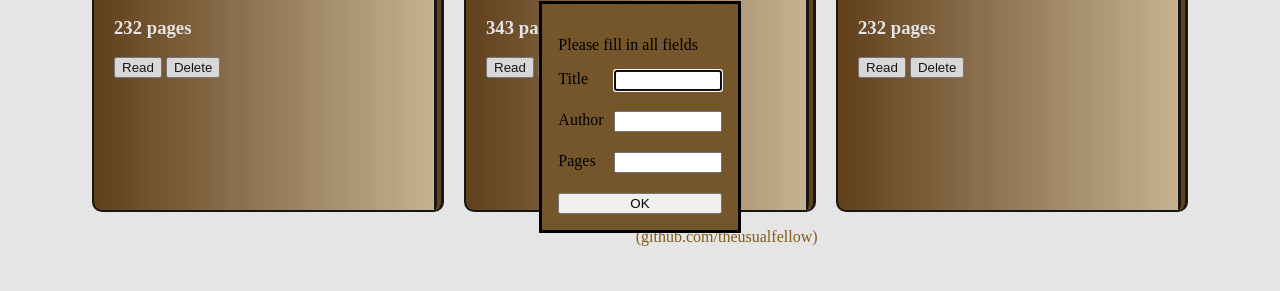
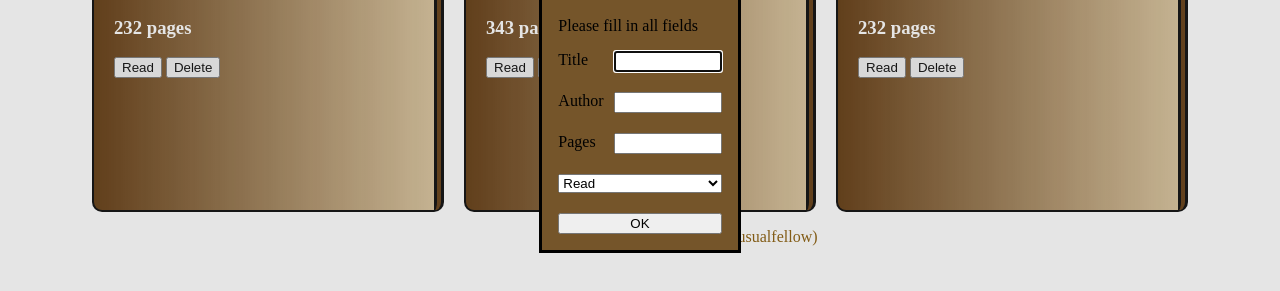
Before and after one commit to theusualfellow/library, a plain HTML site: page index.html in a window 1280 px wide. Both pictures are taken after a click on the button "Add book". Shown: the part 283-574 px from the top of the page. Drawn offline with Linux system fonts and the light colour scheme.

Commit message:
Add read select field

```diff
--- a/index.html
+++ b/index.html
@@ -44,7 +44,12 @@
                 <label for="title" class="formInput">Title <input type="text" name="title" id="title"></label>
                 <label for="author" class="formInput">Author<input type="text" name="author" id="author"></label>
                 <label for="pages" class="formInput">Pages<input type="number" name="pages" id="pages" min="1" max="10000"></label>
+                    <select name="readStatus" id="readStatus">
+                        <option value="Read">Read</option>
+                        <option value="Unread">Unread</option>
+                    </select>
 
+                </label>
               <button class="okay">OK</button>
             </form>
           </dialog>
```
